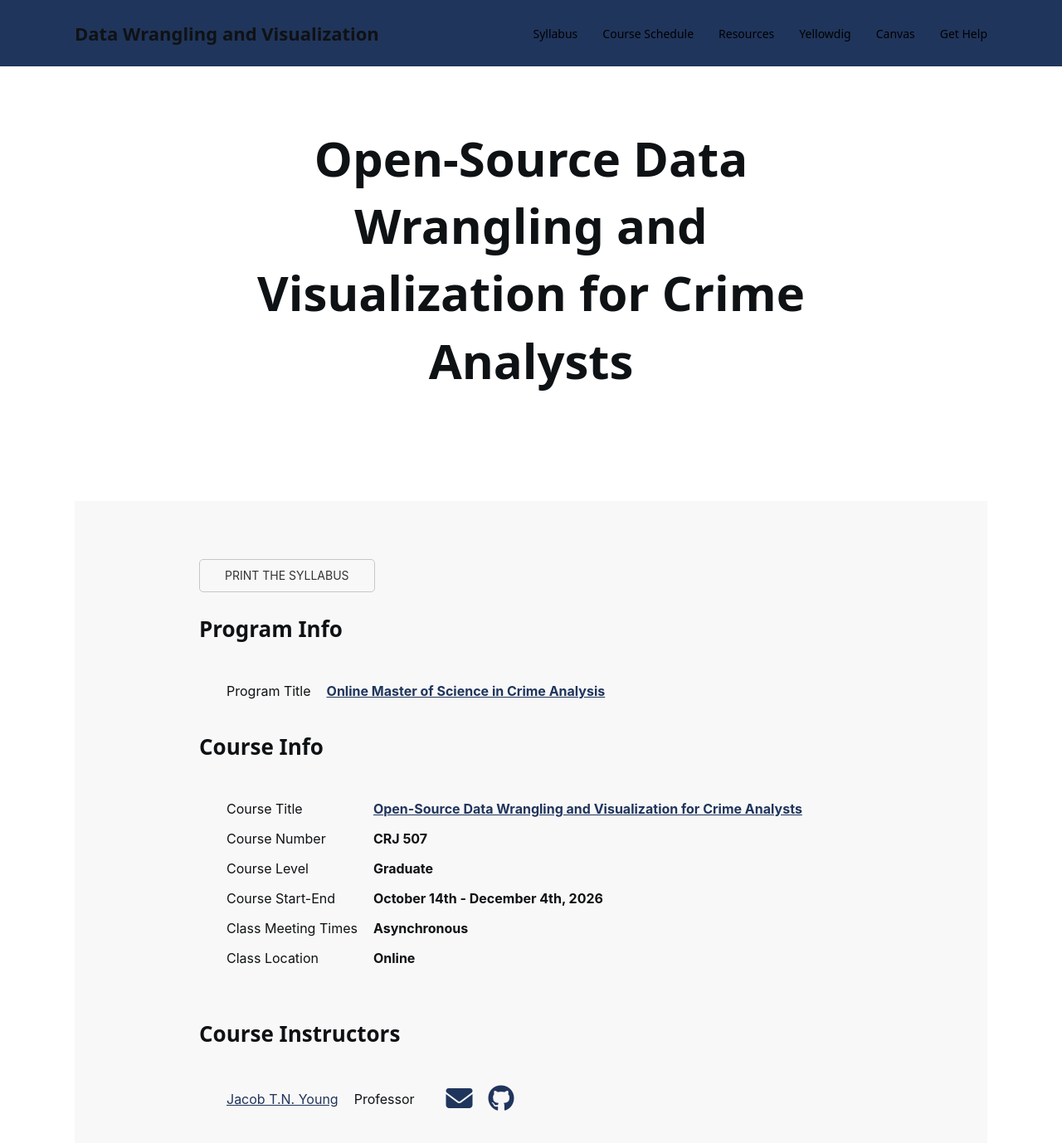
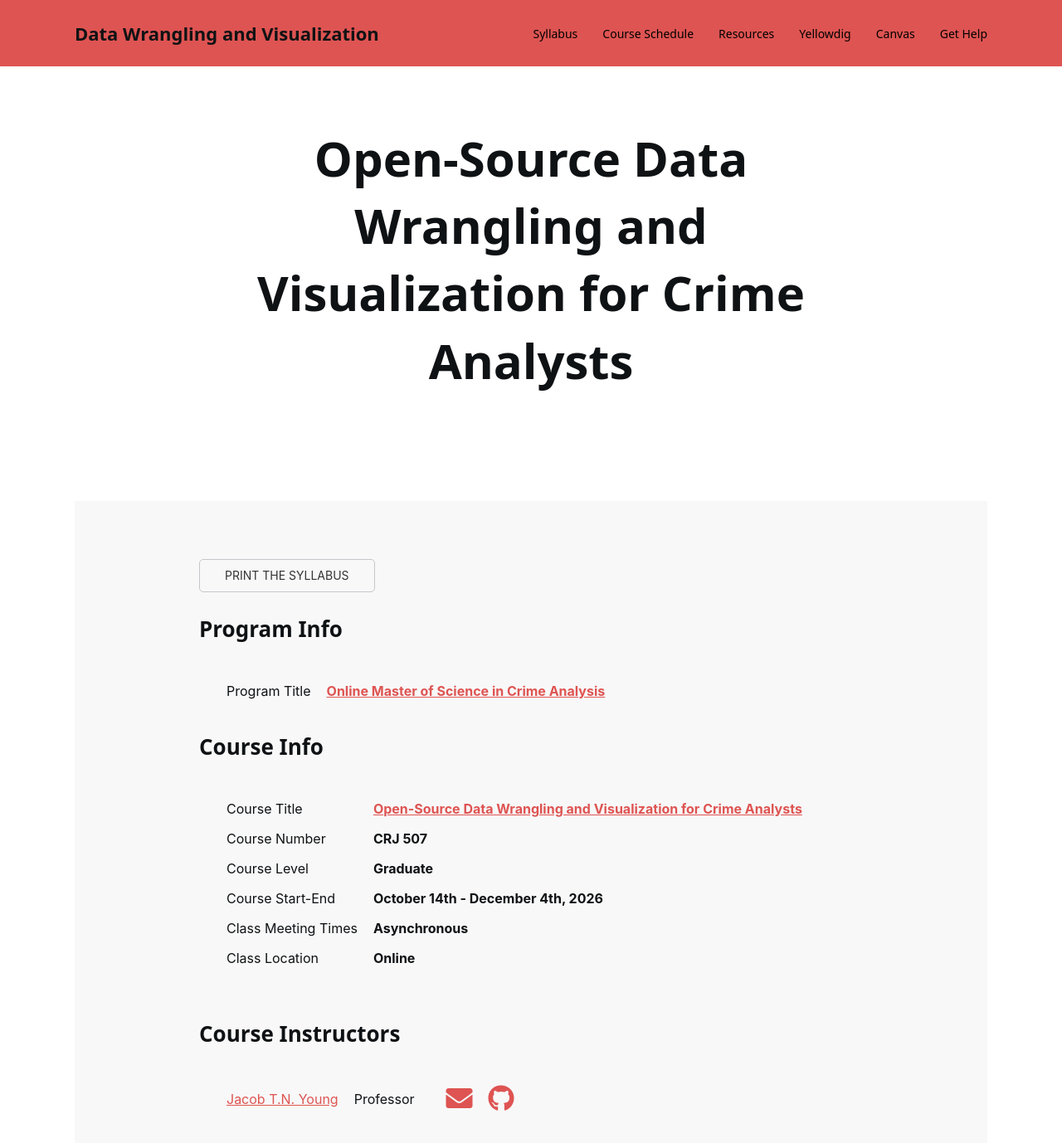
Before and after one commit to Watts-College/crj-541-fall-2026, a Jekyll site: the page built from index.md, in a window 1280 px wide and 1400 px high. Shown: the top 1378 px of the window at 83% size. Built offline with Jekyll 4.4.1, drawn with Linux system fonts in a browser that asks for light colours; nearby versions of some CDN libraries; a style sheet for code colours, icons or effects is not loaded.

Commit message:
revisions to css file

```diff
--- a/assets/css/custom.css
+++ b/assets/css/custom.css
@@ -2,7 +2,7 @@ button {
     border-radius: 5px;
     border-color: darkgray;
     background-color: transparent;
-    color: #20355c;
+    color: #de5452;
 }
 
 
@@ -41,14 +41,14 @@ header {
 }
 
 #default_nav {
-    background-color:rgb(32, 53, 92);
+    background-color:rgb(222, 84, 82);
     /* background-color: #f08d14;  #ffaf4d; */
     font-size: 1.7em;
     color: white;
 }
 
 footer {
-    background-color:rgb(32, 53, 92);
+    background-color:rgb(222, 84, 82);
     /* background-color: #f08d14;  #ffaf4d; #ff8c00; */
     color: white; /* rgb(255,255,255); */
     margin-top: 0px;
@@ -84,7 +84,7 @@ p.i {
 
 
 a{
-    color: #20355c;
+    color: #de5452;
     text-decoration: underline;
     target-name: new;
     target-new: tab;
```
Also changed, not shown: 2 other files.
